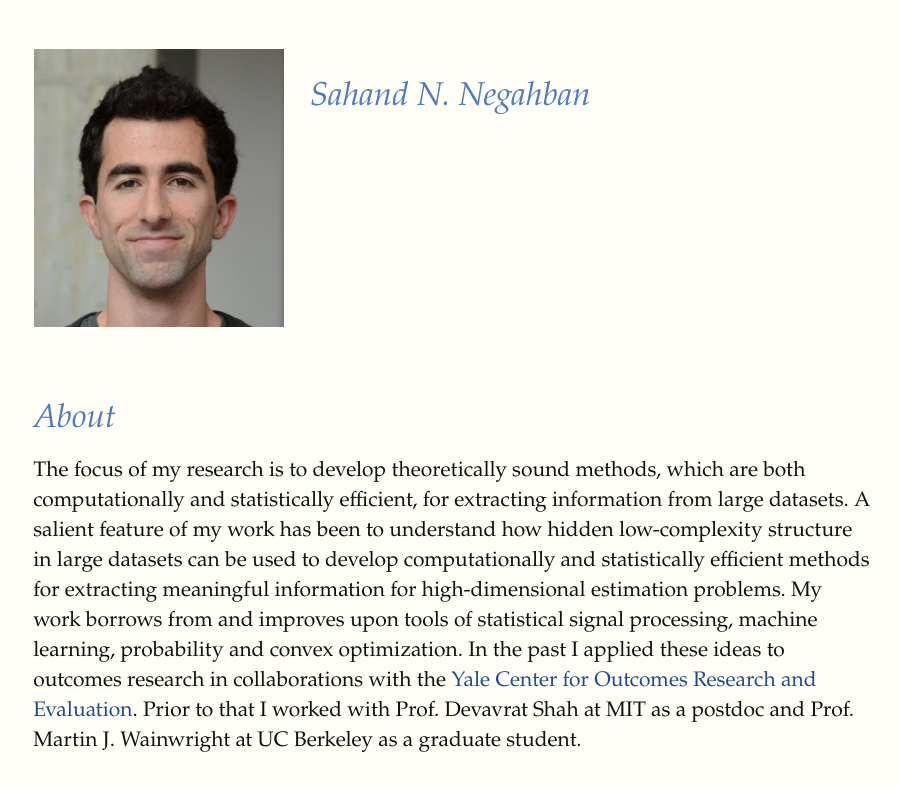
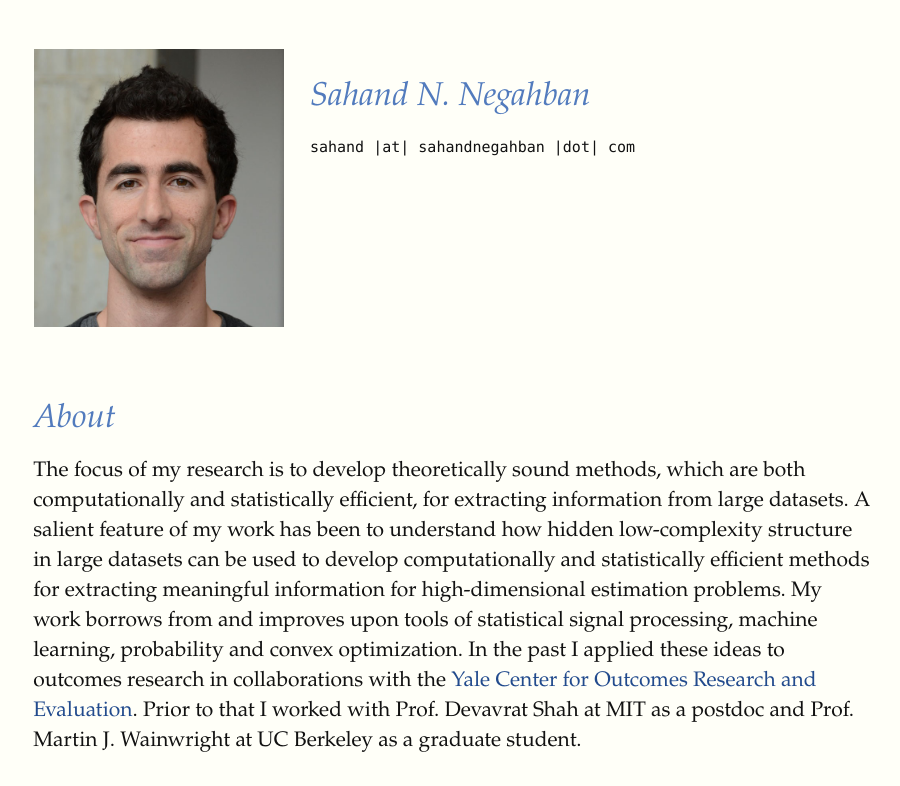
Before and after one commit to sahandnegahban/sahandnegahban.github.io, a plain HTML site: page index.html in a window 1280 px wide. Shown: the top 786 px of the page, without its empty margins (14-914 px from the left). Drawn offline with nearby package versions, Linux system fonts and the light colour scheme; some packages are replaced by stand-ins of ours; a web font is replaced by a local one.

Commit message:
updating email

```diff
--- a/index.html
+++ b/index.html
@@ -272,7 +272,7 @@ for the JavaScript code in this tag.
 <img src="sahand.jpg" width="250px" style="margin:0px 20px 20px 0px;" />&nbsp;</td>
 <td align="left"><h2>Sahand N. Negahban</h2>
 <p class="info">
-<!-- <code>sahand |at| sahandnegahban |dot| com</code> <br /> -->
+<code>sahand |at| sahandnegahban |dot| com</code> <br />
 </p>
 </td></tr></table>
 </div>
```
